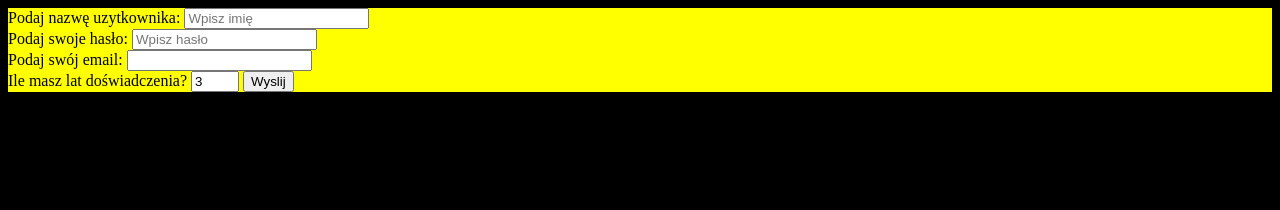
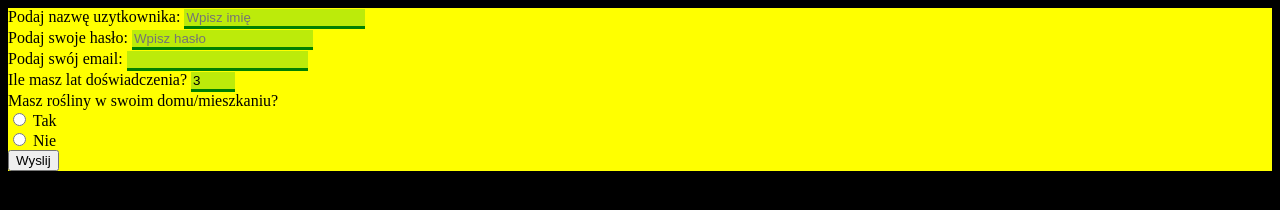
Before and after one commit to TrzmielM/formgitpiatek-1, a plain HTML site: page index.html in a window 1280 px wide. Drawn offline with Linux system fonts and the light colour scheme.

Commit message:
adding one input and change input styles

```diff
--- a/index.html
+++ b/index.html
@@ -1,5 +1,6 @@
 <!DOCTYPE html>
 <html lang="en">
+
 <head>
   <meta charset="UTF-8">
   <meta http-equiv="X-UA-Compatible" content="IE=edge">
@@ -7,6 +8,7 @@
   <title>Cwiczenia z gitem - praca z formularzem</title>
   <link rel="stylesheet" href="style.css">
 </head>
+
 <body>
   <div class="form1">
     <form>
@@ -18,13 +20,8 @@
       <label class="description" id="title2" for="field2">
         Podaj swoje hasło:
       </label>
-            <input
-              type="password"
-              id="field2"
-              name="field2"
-              title="Minimum 8 znakow, jedna cyfra i jeden znak specjalny"
-              placeholder="Wpisz hasło"
-            />
+      <input type="password" id="field2" name="field2" title="Minimum 8 znakow, jedna cyfra i jeden znak specjalny"
+        placeholder="Wpisz hasło" />
       <br />
       <label class="description" id="title3" for="field3">
         Podaj swój email:
@@ -35,17 +32,18 @@
       <label class="description" id="title4" for="field4">
         Ile masz lat doświadczenia?
       </label>
-            <input
-              type="number"
-              id="field4"
-              name="field4"
-              value="3"
-              min="1"
-              max="5"
-            />
-
+      <input type="number" id="field4" name="field4" value="3" min="1" max="5" />
+      <br>
+      <label class="description" id="title4" for="field4">Masz rośliny w swoim domu/mieszkaniu?</label>
+      <br>
+      <input type="radio" id="tak" value="Tak">
+      <label for="tak">Tak</label><br>
+      <input type="radio" id="nie" value="Nie">
+      <label for="nie">Nie</label>
+      <br>
       <input type="submit" id="sendForm" name="sendForm" value="Wyslij" />
     </form>
   </div>
 </body>
+
 </html>
--- a/style.css
+++ b/style.css
@@ -1,7 +1,16 @@
 div {
-    background-color: yellow;
+	background-color: yellow;
 }
 
 body {
-    background-color: black;
+	background-color: black;
 } /* do usuniecia */
+
+input[type='text'],
+[type='email'],
+[type='password'],
+[type='number'] {
+	border: none;
+	border-bottom: 3px solid green;
+	background-color: rgba(36, 189, 36, 0.3);
+}
```
Lines whose indentation alone changed are shown as unchanged.
